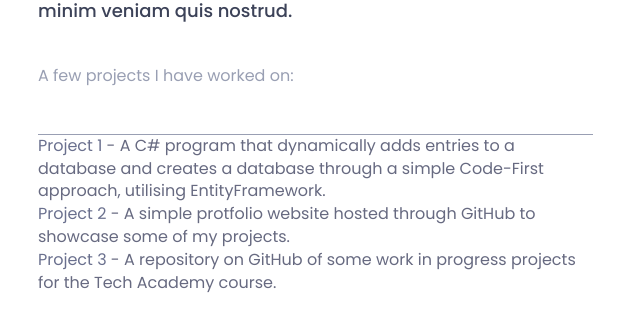
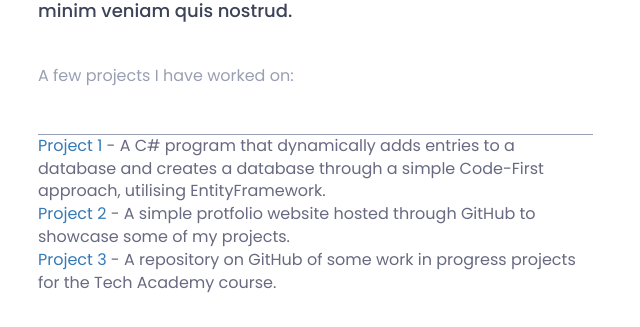
Before and after one commit to LelushiaMJ/LelushiaMJ.github.io, a plain HTML site: page index.html in a window 1280 px wide. Shown: the part 1220-1547 px from the top of the page, 32-672 px from the left. Drawn offline with nearby package versions, Linux system fonts and the light colour scheme.

Commit message:
Update style.css

```diff
--- a/assets/css/style.css
+++ b/assets/css/style.css
@@ -51,7 +51,6 @@ a,a:hover,a:active,a:focus {
     cursor:pointer;
 	display:inline-block;
 	text-decoration:none;
-	color: #6a708e;
 	font-size:16px;
 	padding:0;
 }
```
